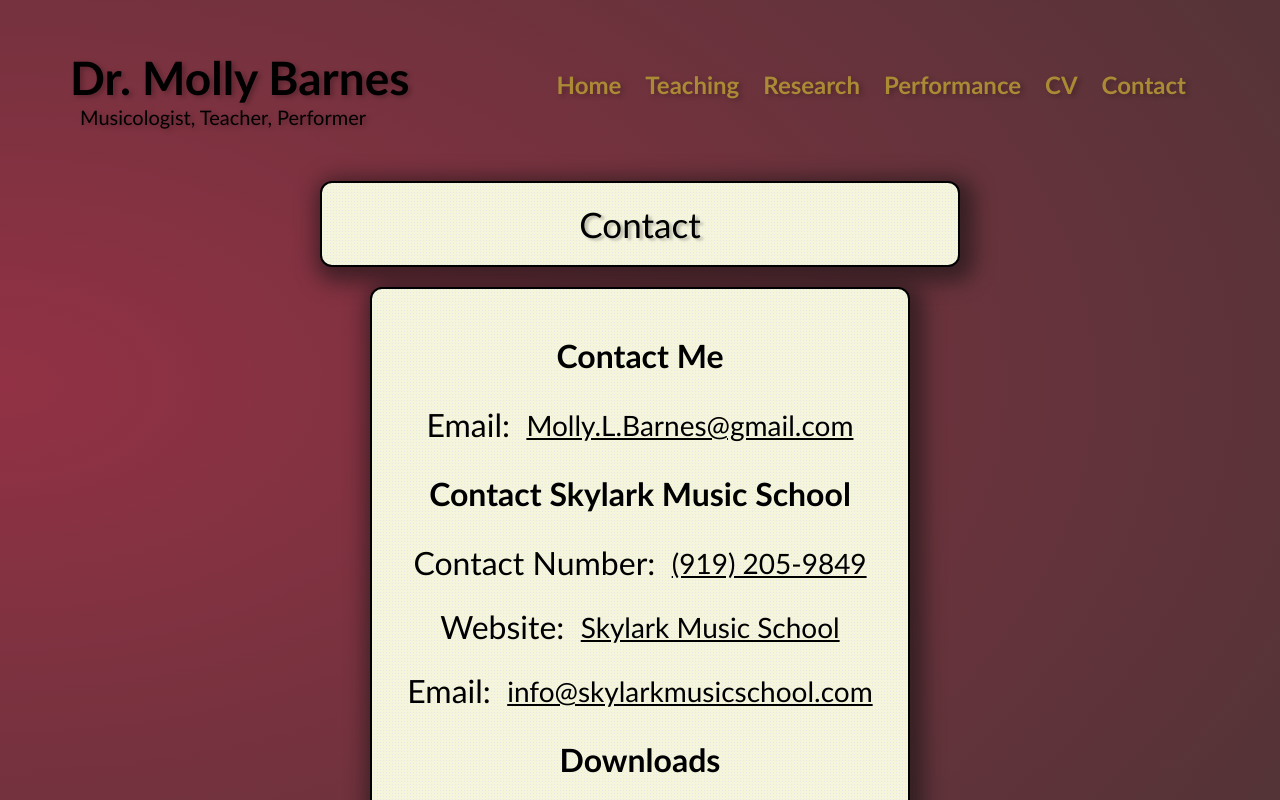
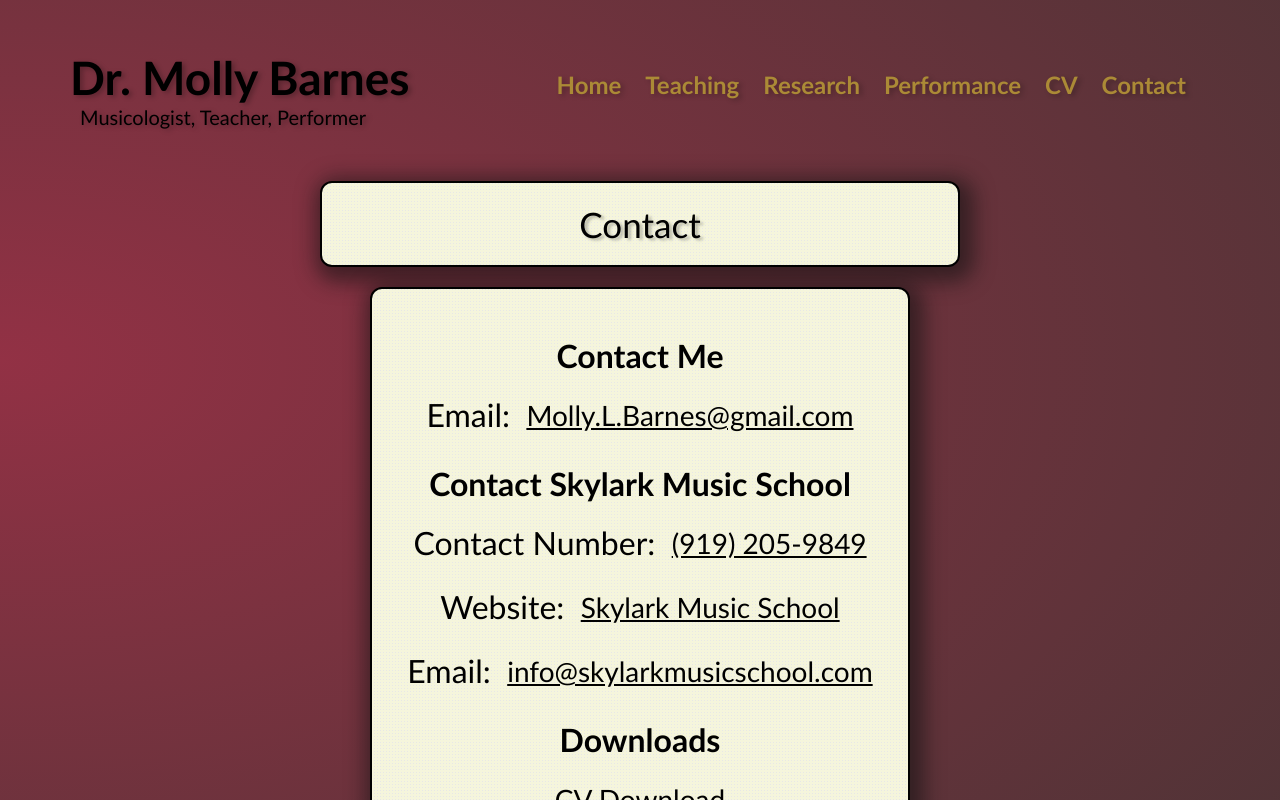
Before and after one commit to jlayher/molly-barnes-music, a Next.js app: page /contact in a window 1280 px wide. Shown: the top 800 px of the page. Built offline with nearby package versions, Linux system fonts and the light colour scheme.

Commit message:
further changes to contact margin

```diff
--- a/src/styles/contact.module.css
+++ b/src/styles/contact.module.css
@@ -70,7 +70,7 @@
     padding: 35px 35px 45px 35px;
     line-height: 24px;
     display: flex;
-    margin-bottom: 60px;
+    margin-bottom: 20px;
 }
 
 
@@ -87,7 +87,7 @@
     justify-content: center;
     font-size: 32px;
     padding: 10px 0px 10px 0px;
-    margin: 10px 0px 20px 0px;
+    margin: 10px 0px 10px 0px;
 }
 
 .contact__body_item {
```
